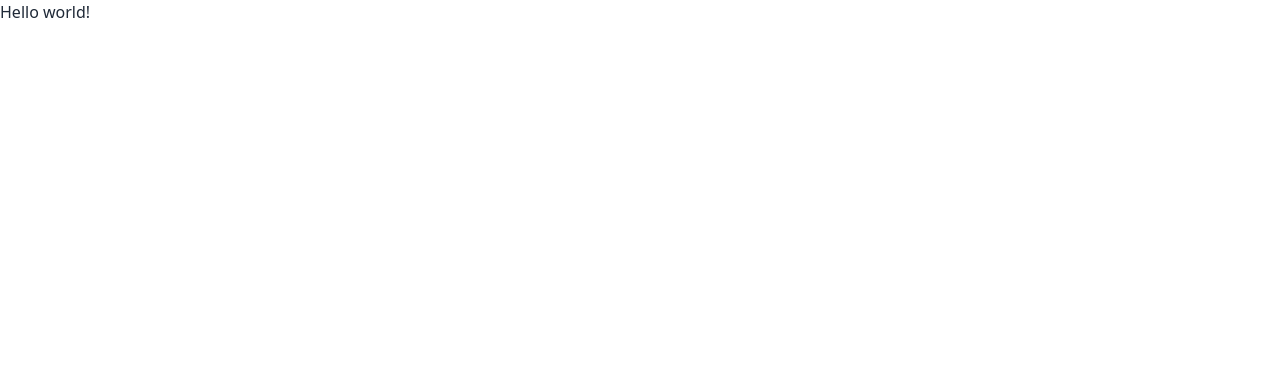
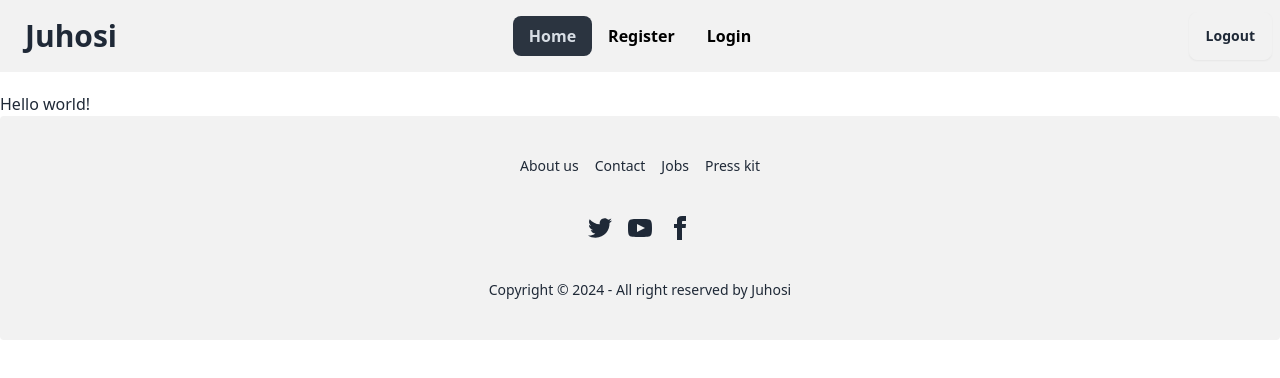
Before and after one commit to gfaruk02/juhosi-assignment-client, a React (Vite) app: page / in a window 1280 px wide. Shown: the top 378 px of the page. Built offline with nearby package versions, Linux system fonts and the light colour scheme.

Commit message:
create navbar and footer and design it's

```diff
--- a/src/Components/Layout.jsx
+++ b/src/Components/Layout.jsx
@@ -1,10 +1,14 @@
 import { Outlet } from "react-router-dom";
+import Navbar from "./Shared/Navbar";
+import Footer from "./Shared/Footer";
 
 
 const Layout = () => {
     return (
         <div>
-            <Outlet></Outlet>
+            <Navbar />
+            <Outlet />
+            <Footer />
         </div>
     );
 };
--- a/src/Components/Shared/Footer.jsx
+++ b/src/Components/Shared/Footer.jsx
@@ -2,7 +2,24 @@
 const Footer = () => {
     return (
         <div>
-
+            <footer className="footer footer-center p-10 bg-base-200 text-base-content rounded">
+                <nav className="grid grid-flow-col gap-4">
+                    <a className="link link-hover">About us</a>
+                    <a className="link link-hover">Contact</a>
+                    <a className="link link-hover">Jobs</a>
+                    <a className="link link-hover">Press kit</a>
+                </nav>
+                <nav>
+                    <div className="grid grid-flow-col gap-4">
+                        <a><svg xmlns="http://www.w3.org/2000/svg" width="24" height="24" viewBox="0 0 24 24" className="fill-current"><path d="M24 4.557c-.883.392-1.832.656-2.828.775 1.017-.609 1.798-1.574 2.165-2.724-.951.564-2.005.974-3.127 1.195-.897-.957-2.178-1.555-3.594-1.555-3.179 0-5.515 2.966-4.797 6.045-4.091-.205-7.719-2.165-10.148-5.144-1.29 2.213-.669 5.108 1.523 6.574-.806-.026-1.566-.247-2.229-.616-.054 2.281 1.581 4.415 3.949 4.89-.693.188-1.452.232-2.224.084.626 1.956 2.444 3.379 4.6 3.419-2.07 1.623-4.678 2.348-7.29 2.04 2.179 1.397 4.768 2.212 7.548 2.212 9.142 0 14.307-7.721 13.995-14.646.962-.695 1.797-1.562 2.457-2.549z"></path></svg></a>
+                        <a><svg xmlns="http://www.w3.org/2000/svg" width="24" height="24" viewBox="0 0 24 24" className="fill-current"><path d="M19.615 3.184c-3.604-.246-11.631-.245-15.23 0-3.897.266-4.356 2.62-4.385 8.816.029 6.185.484 8.549 4.385 8.816 3.6.245 11.626.246 15.23 0 3.897-.266 4.356-2.62 4.385-8.816-.029-6.185-.484-8.549-4.385-8.816zm-10.615 12.816v-8l8 3.993-8 4.007z"></path></svg></a>
+                        <a><svg xmlns="http://www.w3.org/2000/svg" width="24" height="24" viewBox="0 0 24 24" className="fill-current"><path d="M9 8h-3v4h3v12h5v-12h3.642l.358-4h-4v-1.667c0-.955.192-1.333 1.115-1.333h2.885v-5h-3.808c-3.596 0-5.192 1.583-5.192 4.615v3.385z"></path></svg></a>
+                    </div>
+                </nav>
+                <aside>
+                    <p>Copyright © 2024 - All right reserved by Juhosi</p>
+                </aside>
+            </footer>
         </div>
     );
 };
--- a/src/Components/Shared/Navbar.jsx
+++ b/src/Components/Shared/Navbar.jsx
@@ -1,8 +1,47 @@
+import { NavLink } from "react-router-dom";
 
 const Navbar = () => {
+    const navItems = <>
+        <li className="font-semibold font-poppins text-black text-base ">
+            <NavLink to="/" className={({ isActive, isPending }) =>
+                isPending ? "pending" : isActive ? "active" : "white"
+            } > Home
+            </NavLink>
+        </li>
+        <li className="font-semibold font-poppins text-black text-base "> <NavLink to="/register" className={({ isActive, isPending }) =>
+            isPending ? "pending" : isActive ? "active" : "white"
+        } > Register
+        </NavLink>
+        </li>
+
+        <li className="font-semibold font-poppins text-black text-base ">
+            <NavLink to="/login" className={({ isActive, isPending }) =>
+                isPending ? "pending" : isActive ? "active" : "white"
+            } > Login
+            </NavLink>
+        </li>
+    </>
     return (
-        <div>
-
+        <div className="navbar bg-base-200 mb-5">
+            <div className="navbar-start">
+                <div className="dropdown">
+                    <div tabIndex={0} role="button" className="btn btn-ghost lg:hidden">
+                        <svg xmlns="http://www.w3.org/2000/svg" className="h-5 w-5" fill="none" viewBox="0 0 24 24" stroke="currentColor"><path strokeLinecap="round" strokeLinejoin="round" strokeWidth="2" d="M4 6h16M4 12h8m-8 6h16" /></svg>
+                    </div>
+                    <ul tabIndex={0} className="menu menu-sm dropdown-content mt-3 z-[1] p-2 shadow bg-base-100 rounded-box w-52">
+                        {navItems}
+                    </ul>
+                </div>
+                <a className="btn btn-ghost text-3xl font-extrabold">Juhosi</a>
+            </div>
+            <div className="navbar-center hidden lg:flex">
+                <ul className="menu menu-horizontal px-1">
+                    {navItems}
+                </ul>
+            </div>
+            <div className="navbar-end">
+                <a className="btn">Logout</a>
+            </div>
         </div>
     );
 };
```
